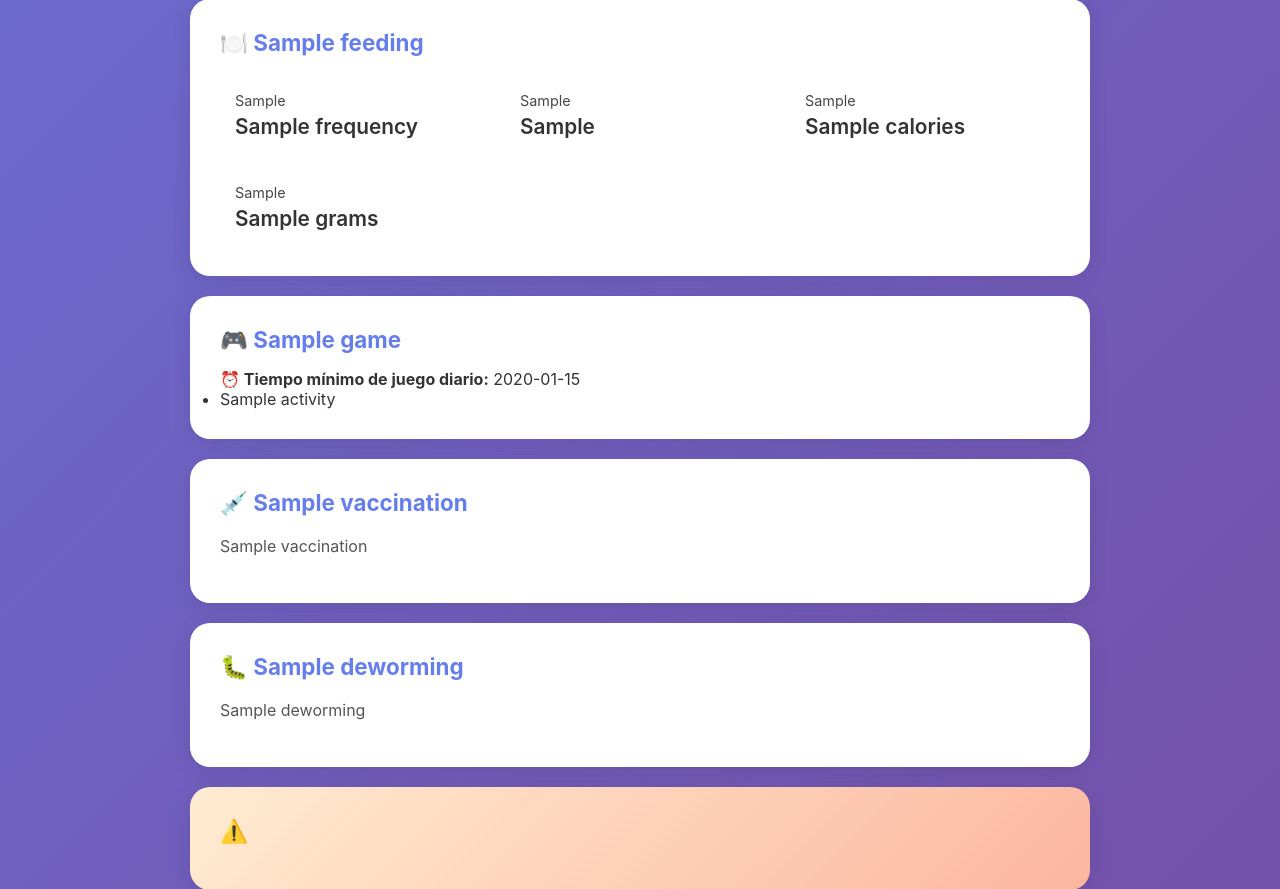
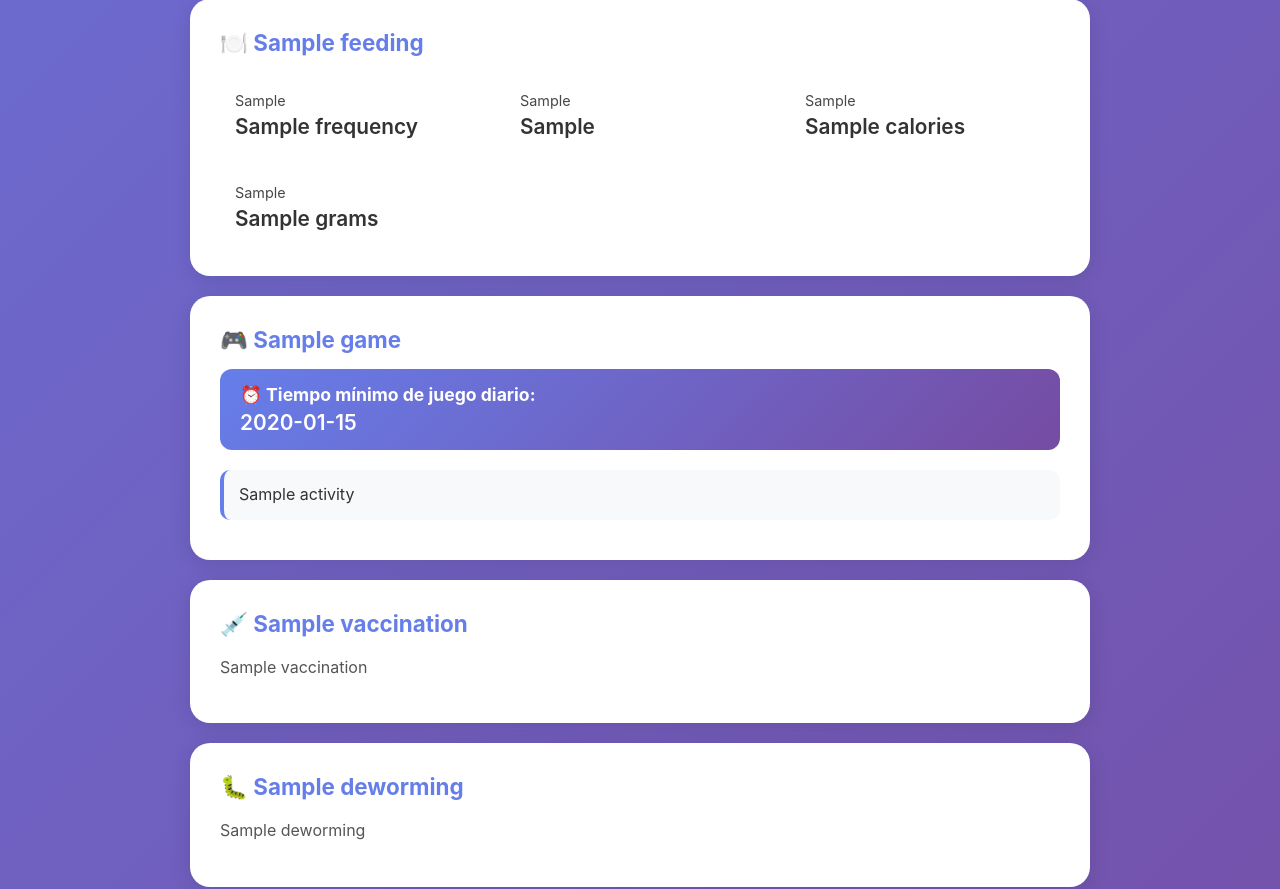
Before and after one commit to Kat209/CatCareAssistant, a Flask app: template templates/index.html in a window 1280 px wide. Shown: the part 1790-2679 px from the top of the page. Run offline with Flask 3, Linux system fonts and the light colour scheme; the template is opened without the code that fills it: most values are stand-ins (such as "Sample title", 1, 10 or a date in 2020).

Commit message:
Update static/style.css

```diff
--- a/static/style.css
+++ b/static/style.css
@@ -309,3 +309,45 @@ h1 {
 .result-card {
     animation: slideIn 0.5s ease-out;
 }
+
+/* Games section styles */
+.playtime-highlight {
+    background: linear-gradient(135deg, #667eea 0%, #764ba2 100%);
+    color: white;
+    padding: 15px 20px;
+    border-radius: 12px;
+    margin-bottom: 20px;
+    display: flex;
+    flex-direction: column;
+    gap: 5px;
+}
+
+.playtime-highlight strong {
+    font-size: 1.1em;
+}
+
+.playtime-highlight span {
+    font-size: 1.3em;
+    font-weight: 600;
+}
+
+.games-list {
+    list-style: none;
+    padding-left: 0;
+    margin-top: 15px;
+}
+
+.games-list li {
+    padding: 12px 15px;
+    margin: 10px 0;
+    background: #f8f9fa;
+    border-radius: 10px;
+    border-left: 4px solid #667eea;
+    line-height: 1.6;
+    transition: all 0.3s ease;
+}
+
+.games-list li:hover {
+    background: #e9ecef;
+    transform: translateX(5px);
+}
```
